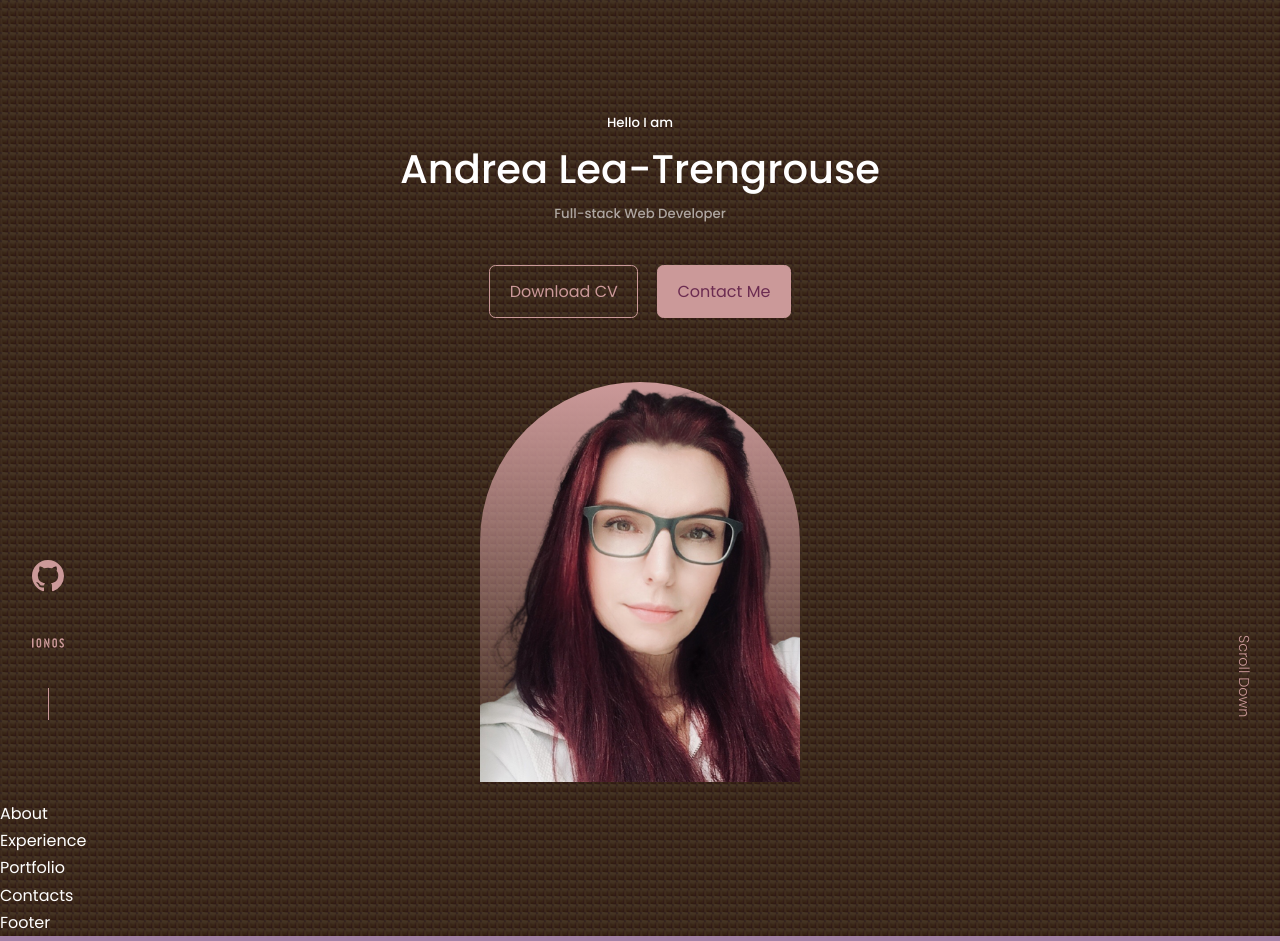
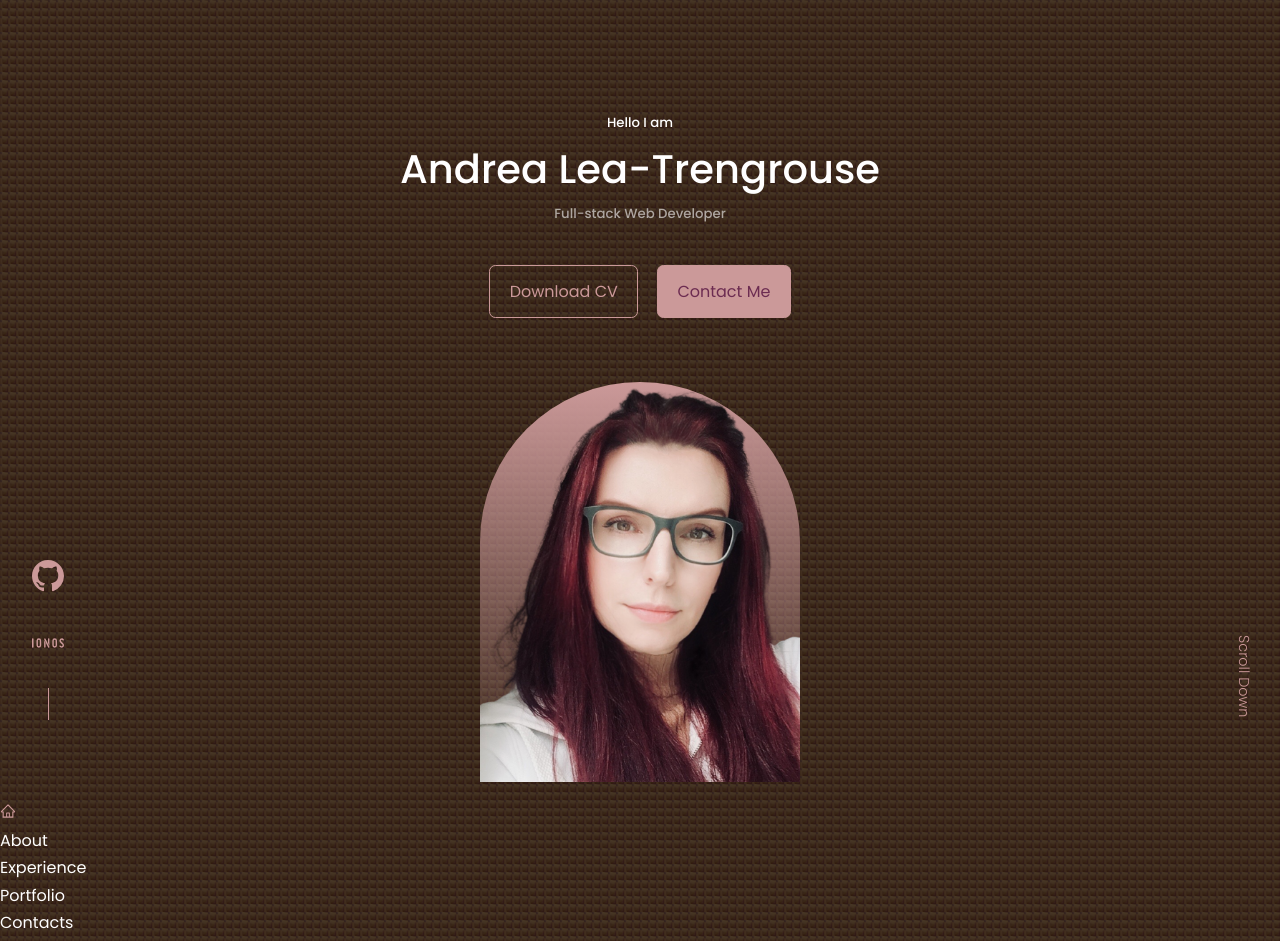
Before and after one commit to Invogue01/Portfolio, a React (Create React App) app: page / in a window 1280 px wide. Shown: the top 941 px of the page. Built offline with nearby package versions, Linux system fonts and the light colour scheme.

Commit message:
nav icons

```diff
--- a/src/components/navBar/Nav.jsx
+++ b/src/components/navBar/Nav.jsx
@@ -1,12 +1,13 @@
 import React from "react";
 import "./nav.css";
+import {AiOutlineHome} from "react-icons/ai"
 
 const Nav = () => {
   return (
   <nav>
-<a href="#"></a>
+<a href="#"><AiOutlineHome/></a>
   </nav>
   )
-};
+}
 
 export default Nav;
```
